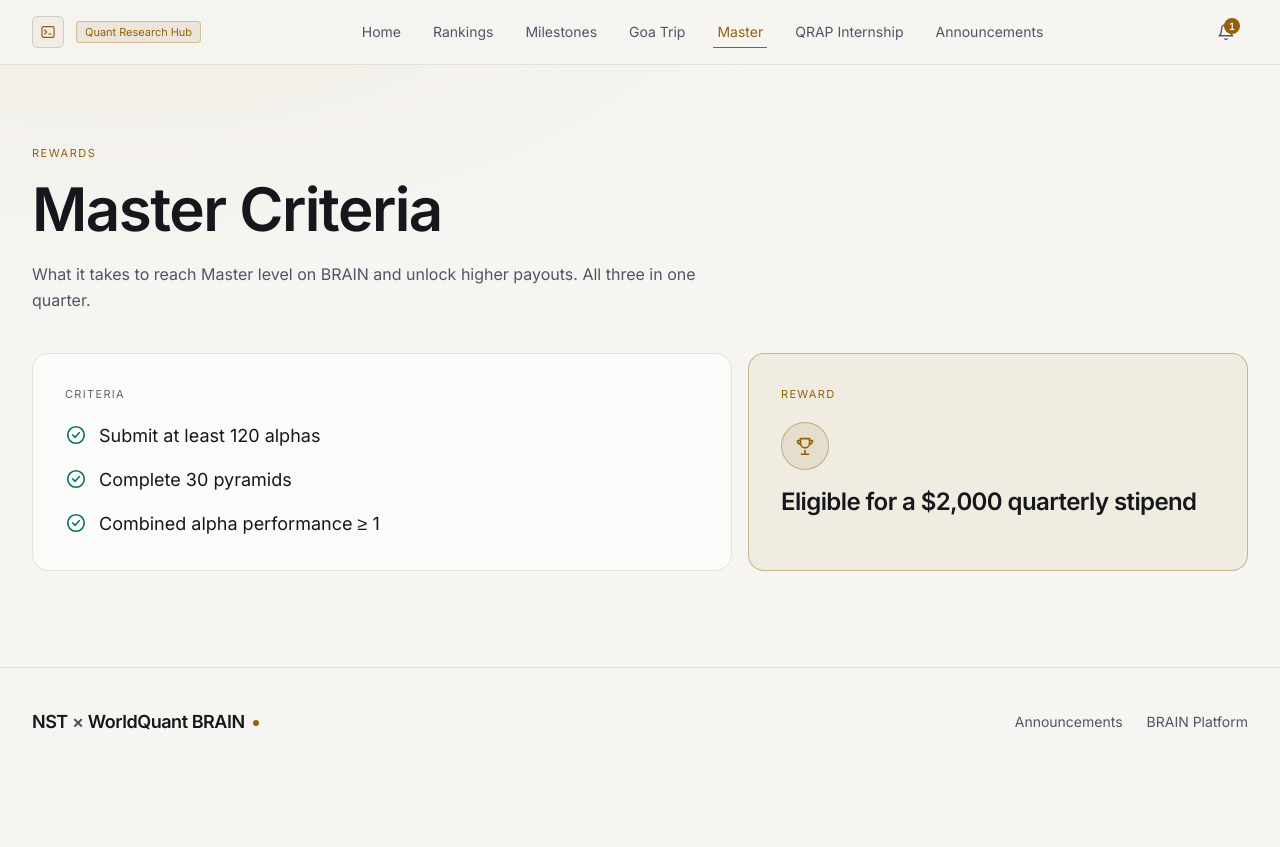
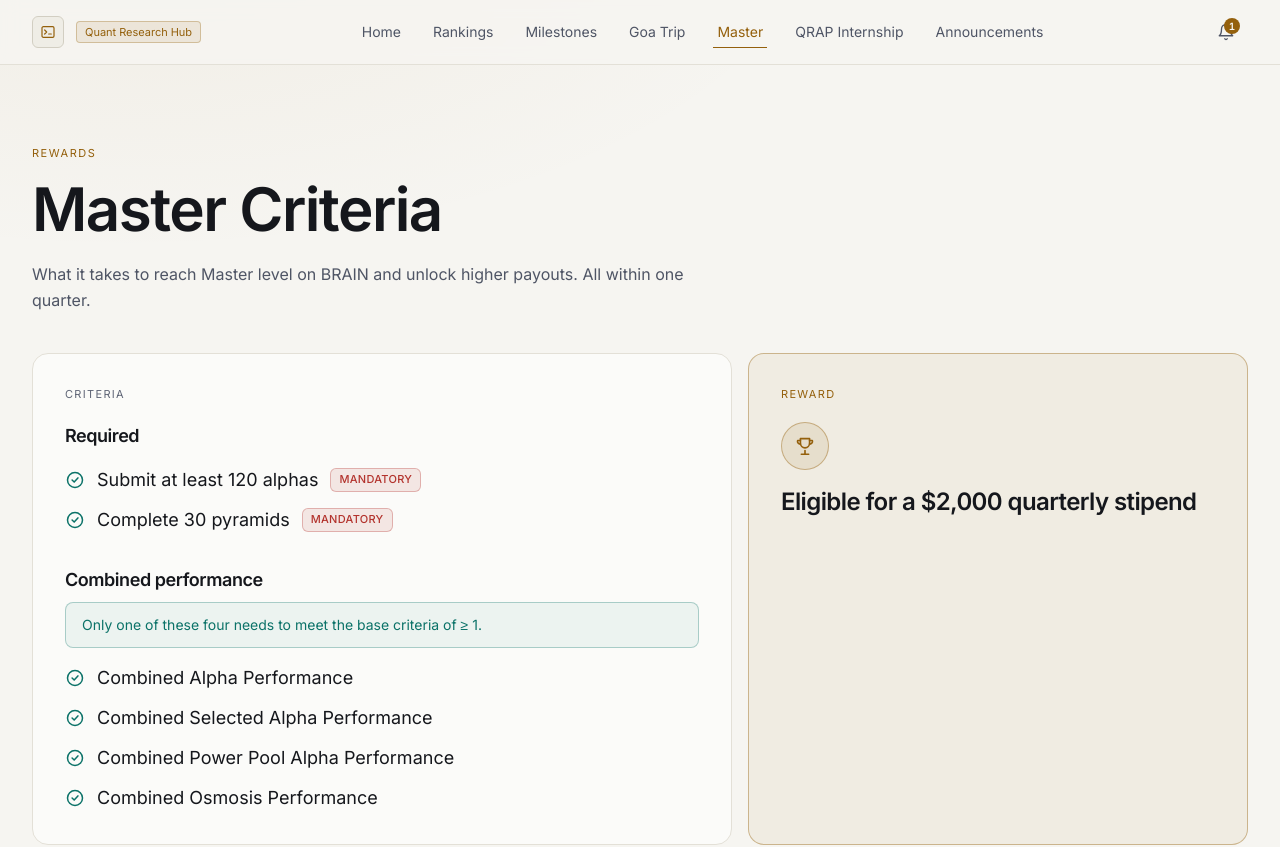
Before and after one commit to dipeshsingla0049/quant-programme-hub, a Next.js app: page /master in a window 1280 px wide. Shown: the top 847 px of the page. Before the commit the page ends 800 px from the top, so only its background shows below. Built offline with nearby package versions, Linux system fonts and the light colour scheme.

Commit message:
content(master): mandatory criteria and combined performance options

```diff
--- a/components/OpportunityView.tsx
+++ b/components/OpportunityView.tsx
@@ -19,14 +19,33 @@ export async function OpportunityView({ id }: { id: Opportunity["id"] }) {
             Criteria
           </h2>
           {o.criteria.length ? (
-            <ul className="mt-5 space-y-4">
-              {o.criteria.map((c) => (
-                <li key={c} className="flex gap-3 text-lg text-fg">
-                  <CheckCircle size={22} className="mt-0.5 shrink-0 text-teal" />
-                  {c}
-                </li>
+            <div className="mt-5 space-y-8">
+              {o.criteria.map((g) => (
+                <div key={g.heading}>
+                  <h3 className="text-lg font-semibold tracking-tight text-fg">{g.heading}</h3>
+                  {g.note && (
+                    <p className="mt-2 rounded-lg border border-teal/30 bg-teal/[0.06] px-4 py-3 text-sm text-teal">
+                      {g.note}
+                    </p>
+                  )}
+                  <ul className="mt-4 space-y-3">
+                    {g.items.map((c) => (
+                      <li key={c.label} className="flex items-start gap-3 text-base text-fg sm:text-lg">
+                        <CheckCircle size={20} className="mt-1 shrink-0 text-teal" />
+                        <span className="flex min-w-0 flex-1 flex-wrap items-center gap-x-3 gap-y-1">
+                          <span>{c.label}</span>
+                          {c.mandatory && (
+                            <span className="rounded-md border border-rose/30 bg-rose/10 px-2 py-0.5 text-[11px] font-medium uppercase tracking-wide text-rose">
+                              Mandatory
+                            </span>
+                          )}
+                        </span>
+                      </li>
+                    ))}
+                  </ul>
+                </div>
               ))}
-            </ul>
+            </div>
           ) : (
             <p className="mt-5 rounded-lg border border-dashed border-line-2 px-5 py-6 text-center text-muted">
               Criteria coming soon.
--- a/lib/data.ts
+++ b/lib/data.ts
@@ -106,11 +106,25 @@ const rewardsProgramme: RewardsProgramme = {
     {
       id: "master",
       title: "Master Criteria",
-      summary: "What it takes to reach Master level on BRAIN and unlock higher payouts. All three in one quarter.",
+      summary: "What it takes to reach Master level on BRAIN and unlock higher payouts. All within one quarter.",
       criteria: [
-        "Submit at least 120 alphas",
-        "Complete 30 pyramids",
-        "Combined alpha performance ≥ 1",
+        {
+          heading: "Required",
+          items: [
+            { label: "Submit at least 120 alphas", mandatory: true },
+            { label: "Complete 30 pyramids", mandatory: true },
+          ],
+        },
+        {
+          heading: "Combined performance",
+          note: "Only one of these four needs to meet the base criteria of ≥ 1.",
+          items: [
+            { label: "Combined Alpha Performance" },
+            { label: "Combined Selected Alpha Performance" },
+            { label: "Combined Power Pool Alpha Performance" },
+            { label: "Combined Osmosis Performance" },
+          ],
+        },
       ],
       reward: "Eligible for a $2,000 quarterly stipend",
     },
```
Also changed, not shown: lib/types.ts (+15 -1 lines).
